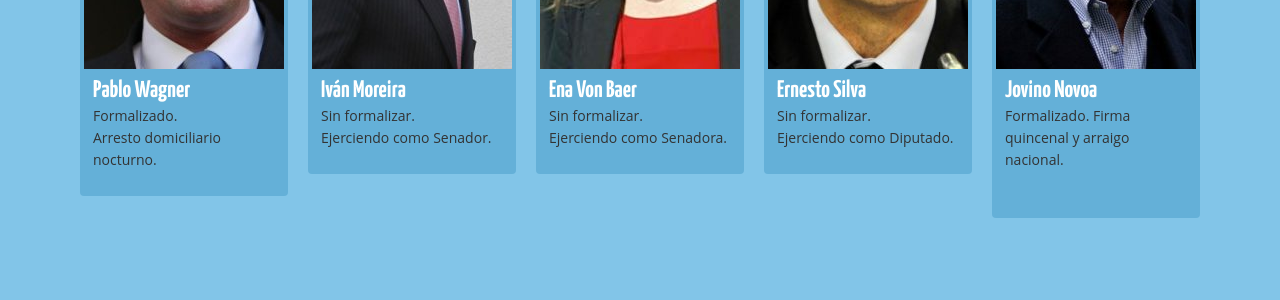
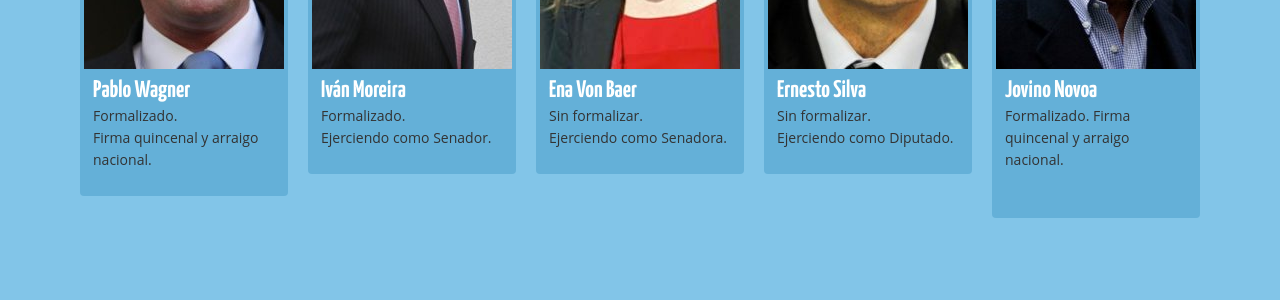
Before and after one commit to ciudadanointeligente/quien-te-financia, a Jekyll site: the page built from index.html, in a window 1280 px wide and 900 px high, scrolled down 791 px. Shown: the part 154-454 px from the top of the window. Built offline with Jekyll 4.4.1, drawn with Linux system fonts in a browser that asks for light colours; nearby versions of some CDN libraries; comment, search, counter and statistics services are not loaded.

Commit message:
Actualización wagner

```diff
--- a/_congressmen/01_pablo-wagner.markdown
+++ b/_congressmen/01_pablo-wagner.markdown
@@ -1,6 +1,6 @@
 ---
 name: "Pablo Wagner"
 image: "pablo-wagner.jpg"
-current_situation: "Formalizado. </br> Arresto domiciliario nocturno."
+current_situation: "Formalizado. </br> Firma quincenal y arraigo nacional."
 risk: "Multa y de 541 días a 5 años de cárcel. Por lavado de activos multa y de 5 a 15 años de cárcel."
 ---
--- a/_congressmen/02_ivan-moreira.markdown
+++ b/_congressmen/02_ivan-moreira.markdown
@@ -1,6 +1,6 @@
 ---
 name: "Iván Moreira"
 image: "ivan-moreira.jpg"
-current_situation: "Sin formalizar. </br> Ejerciendo como Senador."
+current_situation: "Formalizado. </br> Ejerciendo como Senador."
 risk: "Multa y de 541 días a 5 años de cárcel. Además podrá ser sancionado por la Comisión de Ética y Transparencia del Senado."
 ---
```
